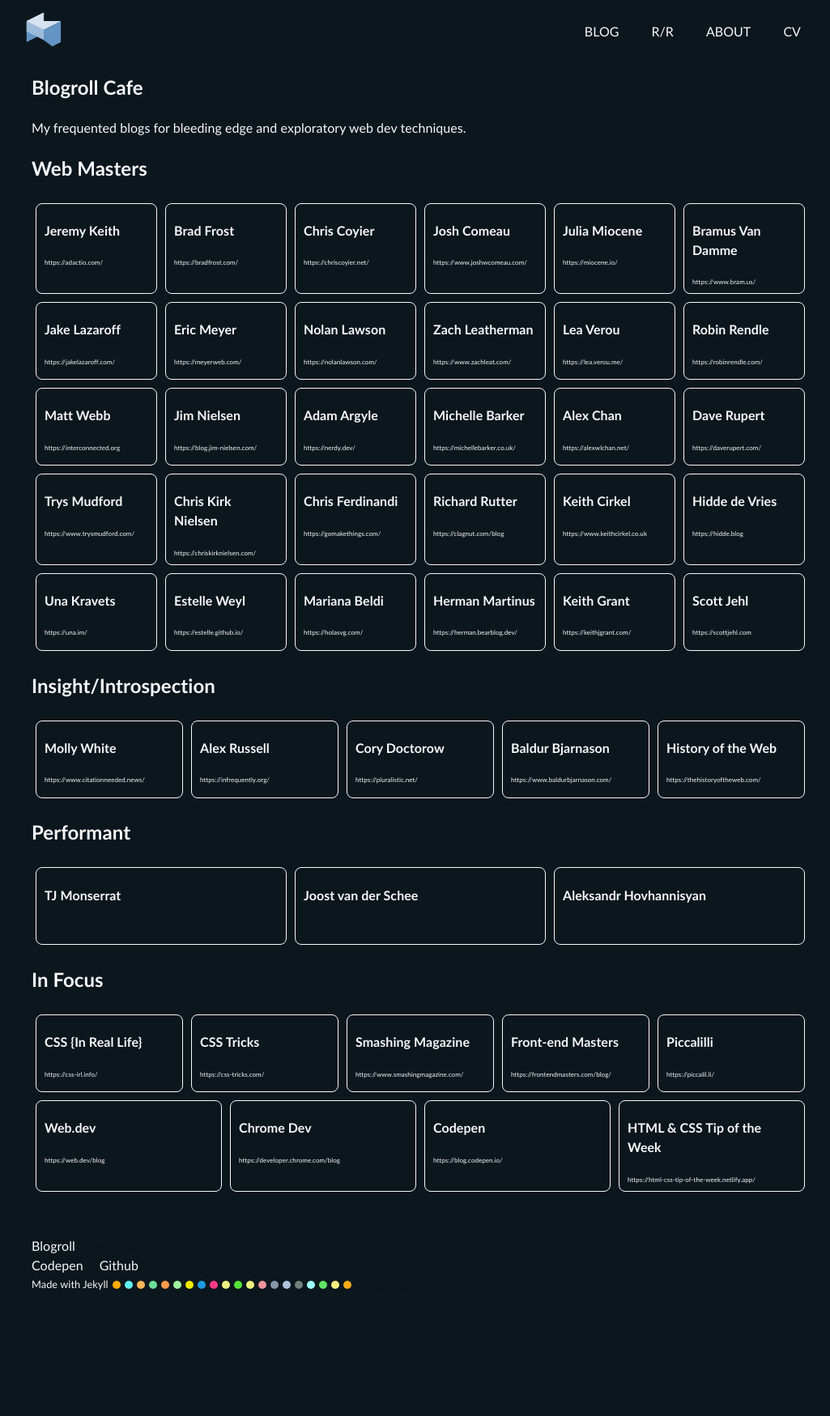
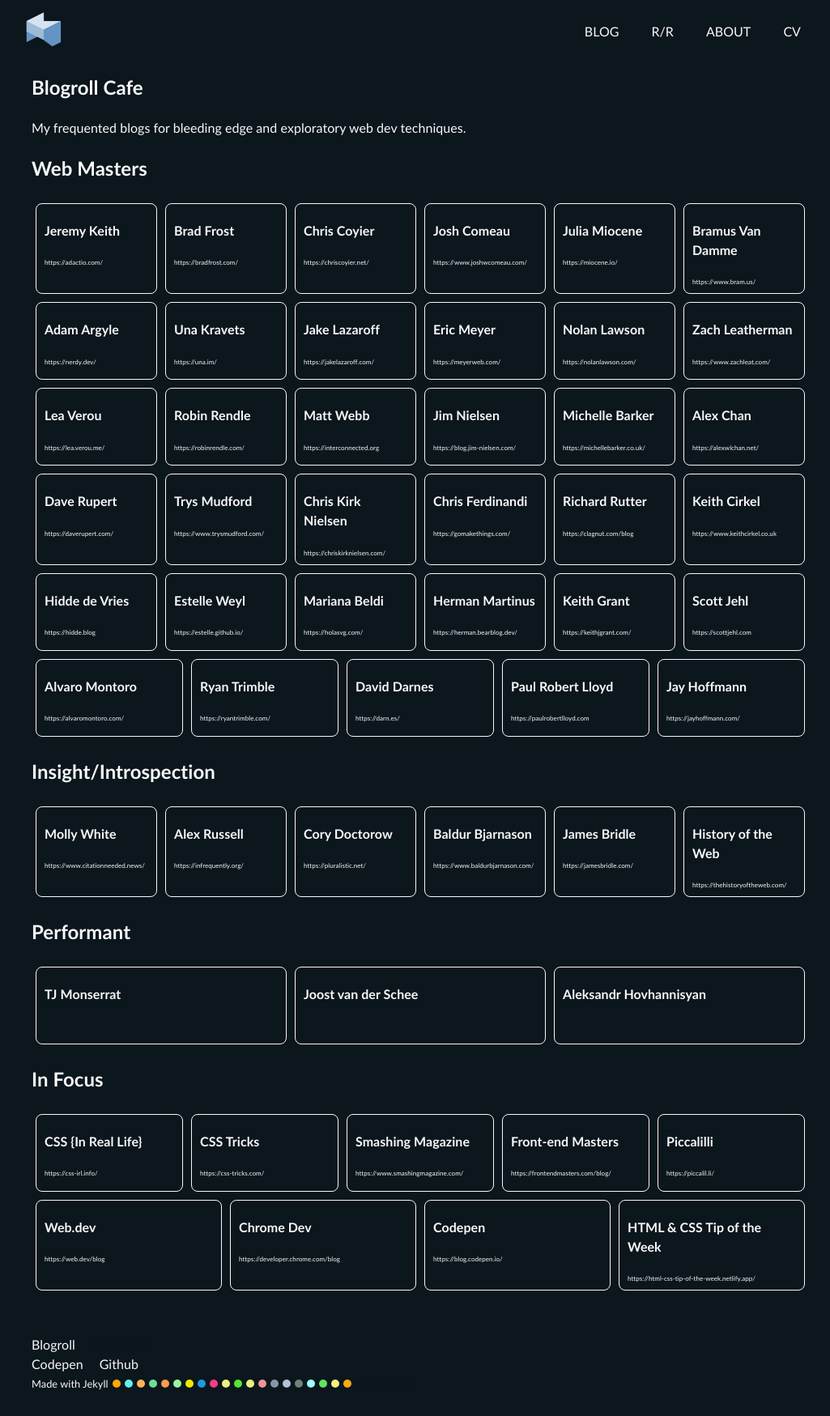
Before and after one commit to mpdagang/mpdagang.github.io, a Jekyll site: the page built from _pages/blogroll.html, in a window 1280 px wide. Shown: the whole page at 81% size, without its empty margins (121-1146 px from the left). Built offline with Jekyll 4.4.1, drawn with Linux system fonts in a browser that asks for light colours; before the commit the page ends 1627 px from its top, so only the background shows below that.

Commit message:
General update
- update links in about
- update working history
- new blogroll content
- new readings reference links

```diff
--- a/_pages/about.html
+++ b/_pages/about.html
@@ -12,9 +12,9 @@
 
   <h2>Personal Projects</h2>
   <div class="card-list">
-    <a href="https://mpdagang.github.io/" class="card-item subproj-item card-item-link">This Site</a>
-    <a href="https://astro-lab-1hl.pages.dev/" class="card-item subproj-item card-item-link">Astro & Vue</a>
-    <a href="https://mdags.pantheonsite.io/" class="card-item subproj-item card-item-link">Wordpress</a>
+    <a href="https://mpdagang.github.io/" class="card-item subproj-item card-item-link"><h3>This Site</h3></a>
+    <a href="https://mdags.pages.dev/" class="card-item subproj-item card-item-link"><h3>Astro & Vue</h3></a>
+    <a href="https://dev-mdags.pantheonsite.io/" class="card-item subproj-item card-item-link"><h3>Wordpress</h3></a>
   </div>
 
 </article>
--- a/_pages/blogroll.html
+++ b/_pages/blogroll.html
@@ -34,6 +34,14 @@
             <h4>Bramus Van Damme</h4>
             <p>https://www.bram.us/</p>
         </a>
+        <a href="https://nerdy.dev/" class="mp-l-pancake-item blog-card">
+            <h4>Adam Argyle</h4>
+            <p>https://nerdy.dev/</p>
+        </a>
+        <a href="https://una.im/" class="mp-l-pancake-item blog-card">
+            <h4>Una Kravets</h4>
+            <p>https://una.im/</p>
+        </a>
         <a href="https://jakelazaroff.com/" class="mp-l-pancake-item blog-card">
             <h4>Jake Lazaroff</h4>
             <p>https://jakelazaroff.com/</p>
@@ -65,10 +73,6 @@
         <a href="https://blog.jim-nielsen.com/" class="mp-l-pancake-item blog-card">
             <h4>Jim Nielsen</h4>
             <p>https://blog.jim-nielsen.com/</p>
-        </a>
-        <a href="https://nerdy.dev/" class="mp-l-pancake-item blog-card">
-            <h4>Adam Argyle</h4>
-            <p>https://nerdy.dev/</p>
         </a>
         <a href="https://michellebarker.co.uk/" class="mp-l-pancake-item blog-card">
             <h4>Michelle Barker</h4>
@@ -106,10 +110,6 @@
             <h4>Hidde de Vries</h4>
             <p>https://hidde.blog</p>
         </a>
-        <a href="https://una.im/" class="mp-l-pancake-item blog-card">
-            <h4>Una Kravets</h4>
-            <p>https://una.im/</p>
-        </a>
         <a href="https://estelle.github.io/" class="mp-l-pancake-item blog-card">
             <h4>Estelle Weyl</h4>
             <p>https://estelle.github.io/</p>
@@ -129,6 +129,26 @@
         <a href="https://scottjehl.com/posts/" class="mp-l-pancake-item blog-card">
             <h4>Scott Jehl</h4>
             <p>https://scottjehl.com</p>
+        </a>
+        <a href="https://alvaromontoro.com/" class="mp-l-pancake-item blog-card">
+            <h4>Alvaro Montoro</h4>
+            <p>https://alvaromontoro.com/</p>
+        </a>
+        <a href="https://ryantrimble.com/" class="mp-l-pancake-item blog-card">
+            <h4>Ryan Trimble</h4>
+            <p>https://ryantrimble.com/</p>
+        </a>
+        <a href="https://darn.es/" class="mp-l-pancake-item blog-card">
+            <h4>David Darnes</h4>
+            <p>https://darn.es/</p>
+        </a>
+        <a href="https://paulrobertlloyd.com/articles/" class="mp-l-pancake-item blog-card">
+            <h4>Paul Robert Lloyd</h4>
+            <p>https://paulrobertlloyd.com</p>
+        </a>
+        <a href="https://jayhoffmann.com/" class="mp-l-pancake-item blog-card">
+            <h4>Jay Hoffmann</h4>
+            <p>https://jayhoffmann.com/</p>
         </a>
         <!-- <a href="" class="mp-l-pancake-item blog-card">
             <h4></h4>
@@ -154,6 +174,10 @@
         <a href="https://www.baldurbjarnason.com/" class="mp-l-pancake-item blog-card">
             <h4>Baldur Bjarnason</h4>
             <p>https://www.baldurbjarnason.com/</p>
+        </a>
+        <a href="hhttps://jamesbridle.com/" class="mp-l-pancake-item blog-card">
+            <h4>James Bridle</h4>
+            <p>https://jamesbridle.com/</p>
         </a>
         <a href="https://thehistoryoftheweb.com/" class="mp-l-pancake-item blog-card">
             <h4>History of the Web</h4>
--- a/_pages/readings.html
+++ b/_pages/readings.html
@@ -80,11 +80,16 @@
           <li><a href="https://scroll-driven-animations.style/">Scroll-driven Animations Visualizer</a></li>
           <li><a href="https://codepen.io/anthonydugois/pen/mewdyZ">SVG Path Builder</a></li>
           <li><a href="/">Linear/Curve transition function</a></li>
+          <li><a href="https://oklch.com/">OKLCH Color Picker & Converter</a></li>
+          <li><a href="https://designtokens.fyi/#/terms/theme/">Design Token value pairing</a></li>
+          <li><a href="https://web.dev/articles/css-trig-functions">Trigo CSS functions visualizer</a></li>
         </ul>
         <ul>
           <li><a href="https://css-transform.moro.es/">CSS Transform Function Visualizer</a></li>
           <li><a href="https://easingwizard.com/">CSS Easing Function Visualizer</a></li>
           <li><a href="https://view-transitions.chrome.dev/">View Transition API Demos</a></li>
+          <li><a href="https://gradient.style/">HD Gradients</a></li>
+          <li><a href="https://gwfh.mranftl.com/fonts">Google Web Font Helper</a></li>
         </ul>
       </div>
     </details>
```
Also changed, not shown: _pages/portfolio.html (+8 -2 lines).
